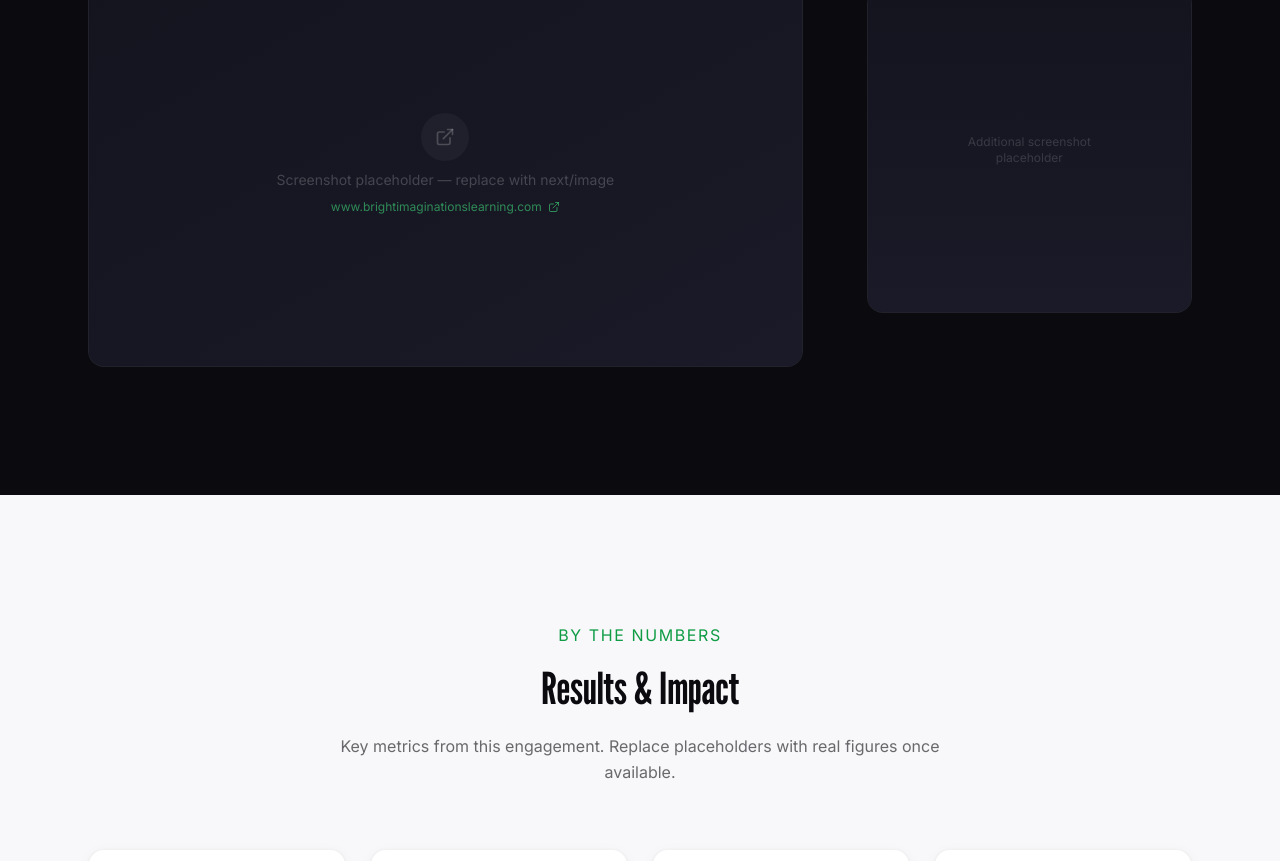
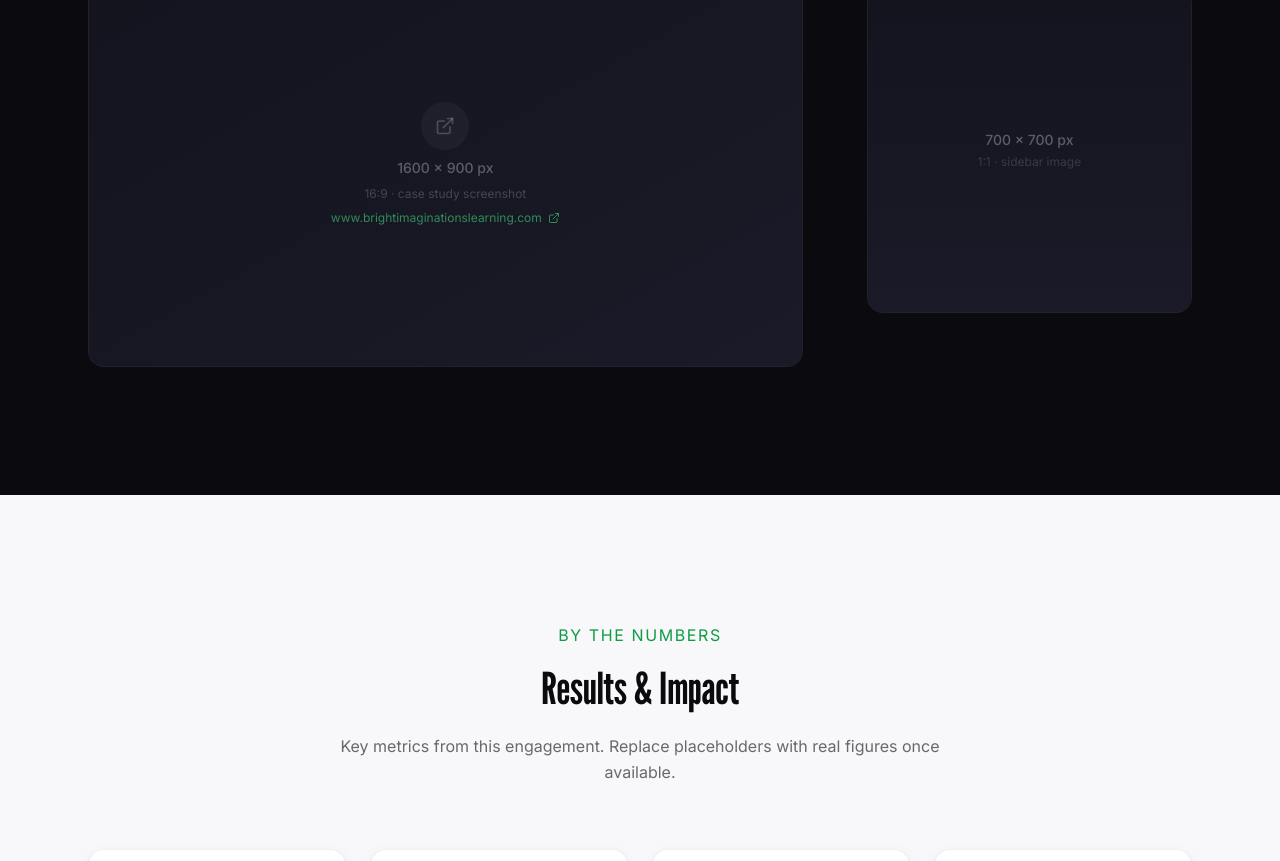
Before and after one commit to seedtechmakesstufff/seedtech, a Next.js app: page /our-work/bright-imaginations in a window 1280 px wide. Shown: the part 1380-2241 px from the top of the page. Built offline with nearby package versions, Linux system fonts and the light colour scheme.

Commit message:
work pages: add image size labels to all placeholders

```diff
--- a/src/app/our-work/[slug]/page.tsx
+++ b/src/app/our-work/[slug]/page.tsx
@@ -154,7 +154,8 @@ export default function ProjectPage({ params }: Props) {
                     <div className="w-12 h-12 rounded-full bg-white/[0.04] flex items-center justify-center mx-auto">
                       <ExternalLink className="w-5 h-5 text-white/20" />
                     </div>
-                    <p className="text-body-sm text-white/20">Screenshot placeholder — replace with next/image</p>
+                    <p className="text-white/30 text-sm font-medium">1600 × 900 px</p>
+                    <p className="text-white/20 text-xs">16:9 · case study screenshot</p>
                     {project.url && (
                       <a
                         href={project.url}
@@ -223,9 +224,10 @@ export default function ProjectPage({ params }: Props) {
             {/* Second screenshot placeholder */}
             <div className="rounded-2xl overflow-hidden border border-white/[0.06] bg-dark-elevated">
               <div className="aspect-square w-full flex items-center justify-center bg-gradient-to-b from-dark-elevated to-dark-overlay">
-                <p className="text-white/15 text-xs text-center px-4">
-                  Additional screenshot<br />placeholder
-                </p>
+                <div className="text-center space-y-1">
+                  <p className="text-white/30 text-sm font-medium">700 × 700 px</p>
+                  <p className="text-white/15 text-xs">1:1 · sidebar image</p>
+                </div>
               </div>
             </div>
           </aside>
--- a/src/components/projects/ProjectCard.tsx
+++ b/src/components/projects/ProjectCard.tsx
@@ -26,7 +26,10 @@ export function ProjectCard({ project, className }: ProjectCardProps) {
       <div className="relative w-full aspect-[16/9] bg-gradient-to-br from-dark-overlay to-dark-elevated overflow-hidden">
         {/* TODO: replace with <Image src={project.image} fill alt={project.title} className="object-cover" /> */}
         <div className="absolute inset-0 flex items-center justify-center">
-          <p className="text-white/10 text-xs">Image placeholder</p>
+          <div className="text-center space-y-1">
+            <p className="text-white/30 text-sm font-medium">1200 × 675 px</p>
+            <p className="text-white/15 text-xs">16:9 · card thumbnail</p>
+          </div>
         </div>
         {/* Department colour tint overlay */}
         <div className={cn(
```
